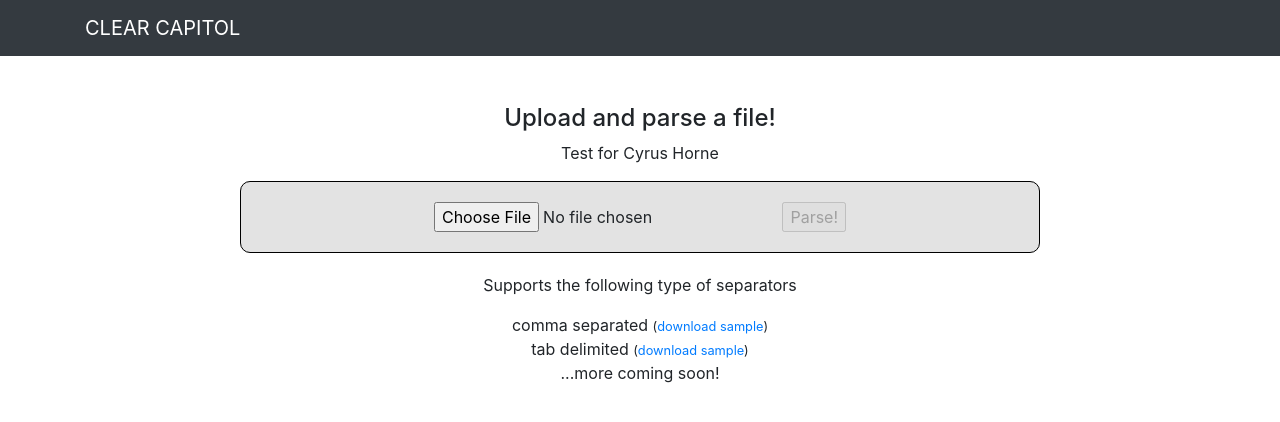
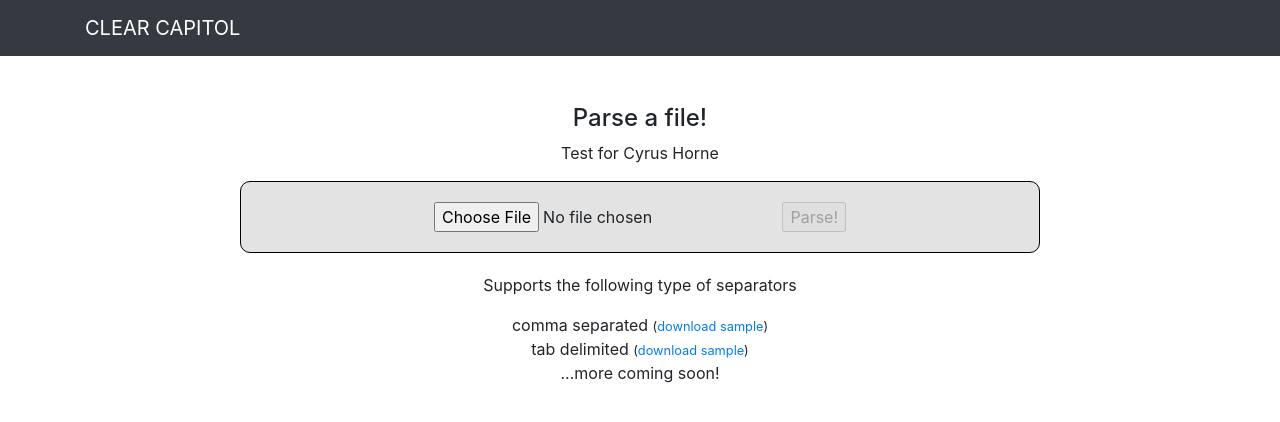
Before and after one commit to scubacy/CFUnitTest, a plain HTML site: page index.html in a window 1280 px wide. Drawn offline with nearby package versions, Linux system fonts and the light colour scheme.

```diff
--- a/index.html
+++ b/index.html
@@ -31,7 +31,7 @@
   <div class="container">
     <div class="row">
       <div class="col-lg-12 text-center">
-        <h4 class="mt-5">Upload and parse a file!</h4>
+        <h4 class="mt-5">Parse a file!</h4>
 
         <p>Test for Cyrus Horne</p>
 
```
Also changed, not shown: 1 other file.
